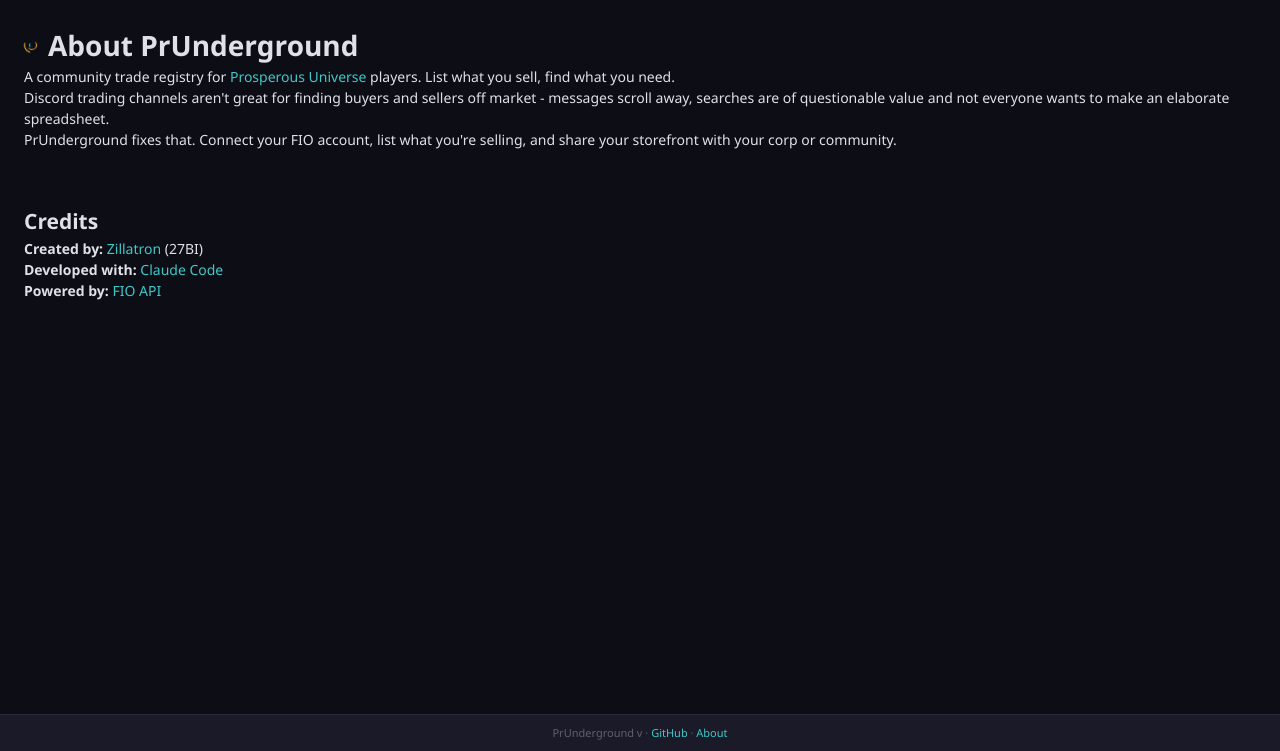
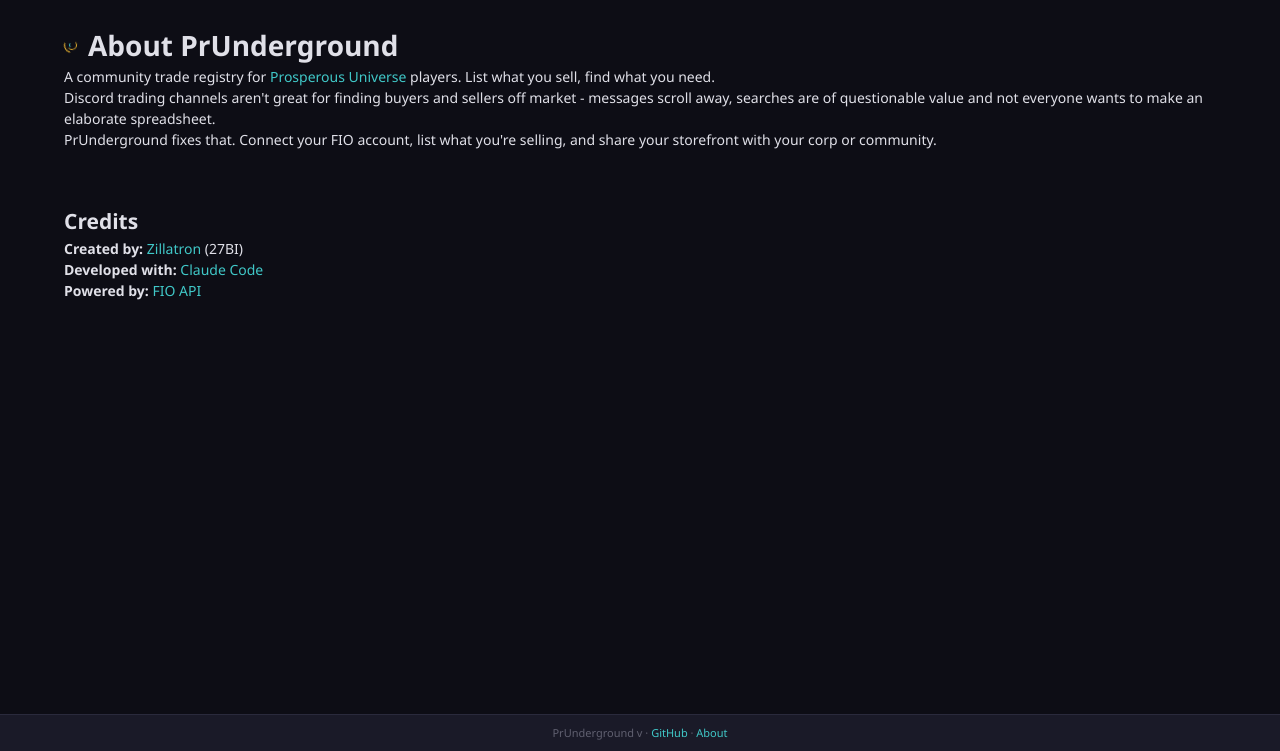
Before and after one commit to Zillatron27/PrUnderground, a Python web app: template app/templates/about.html in a window 1280 px wide. Shown: the part 49-800 px from the top of the page. Run offline with Jinja, Linux system fonts and the light colour scheme; the template is opened without the code that fills it, so the values that code supplies are empty; some libraries are stand-ins or nearby versions.

Commit message:
fix: Restore container max-width for desktop layout
Container was set to max-width: 100% which caused content to stretch
across the full viewport on wide screens. Restored max-width: 1200px
with centered margins.

Co-Authored-By: Claude Opus 4.5 <noreply@anthropic.com>

```diff
--- a/app/static/css/style.css
+++ b/app/static/css/style.css
@@ -233,8 +233,8 @@ body.loading #global-spinner::after {
    Container
    ======================================== */
 .container {
-    max-width: 100%;
-    margin: 0;
+    max-width: 1200px;
+    margin: 0 auto;
     padding: var(--space-lg);
     flex: 1;
 }
```
